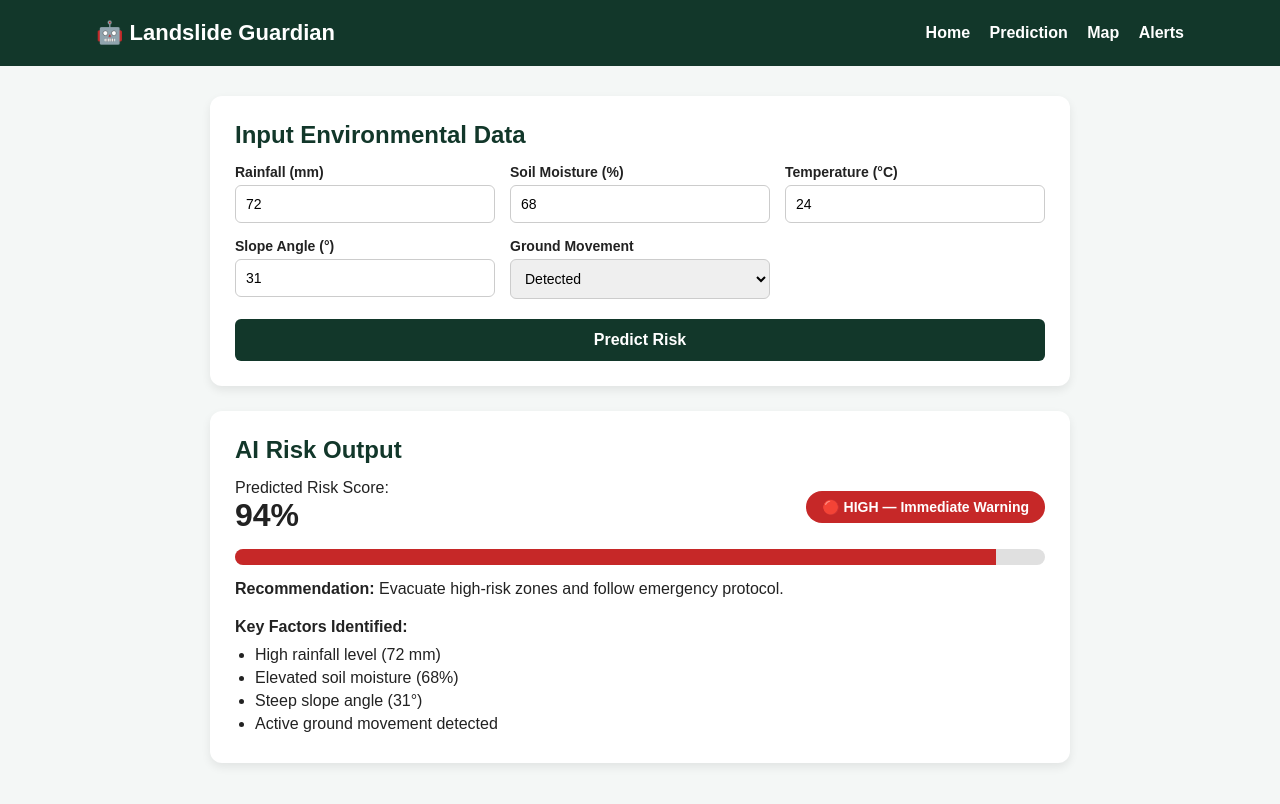
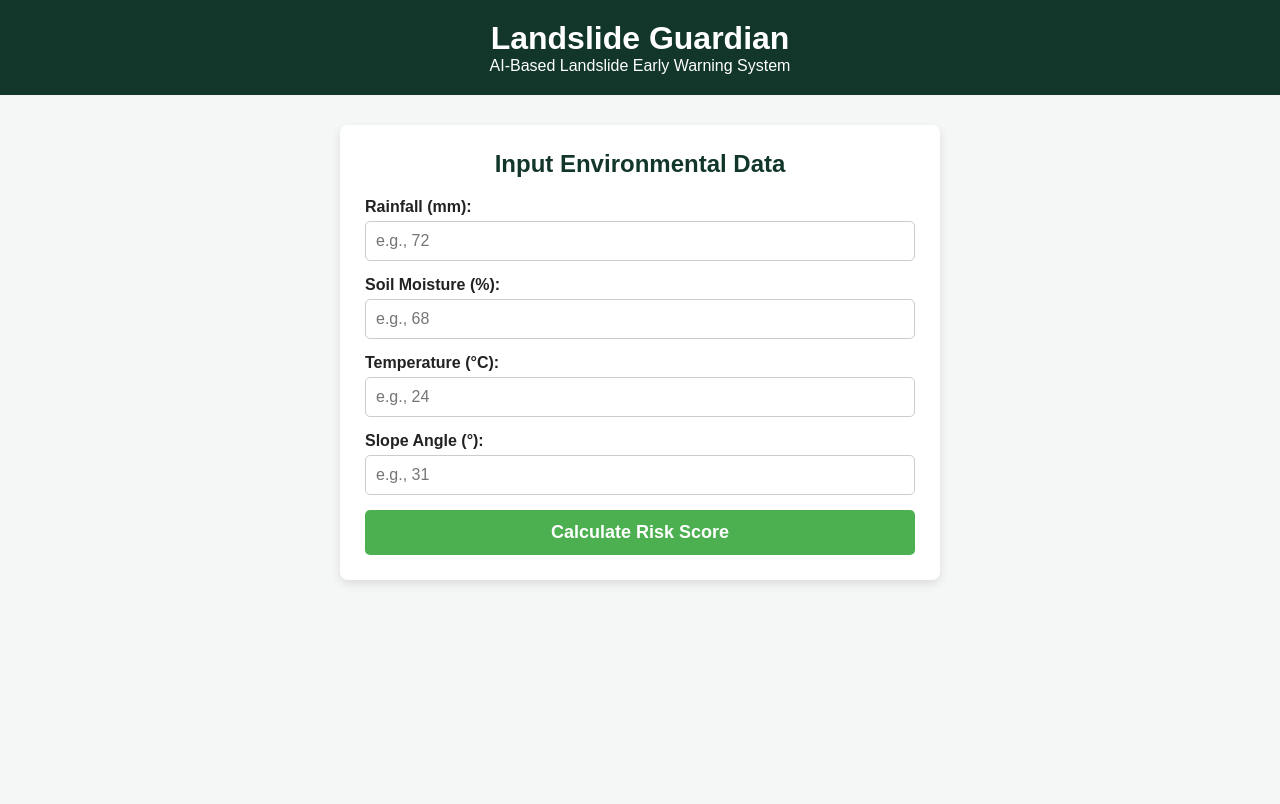
Before and after one commit to wscubemuskan/landslide-guardian, a plain HTML site: page prediction.html in a window 1280 px wide. Drawn offline with Linux system fonts and the light colour scheme.

Commit message:
Update prediction.html

```diff
--- a/prediction.html
+++ b/prediction.html
@@ -5,248 +5,90 @@
   <meta name="viewport" content="width=device-width, initial-scale=1.0">
   <title>AI Risk Prediction | Landslide Guardian</title>
   <style>
-    * {
-      box-sizing: border-box;
-      margin: 0;
-      padding: 0;
-      font-family: Arial, sans-serif;
-    }
-    body {
-      background: #f4f7f6;
-      color: #222;
-      padding-bottom: 40px;
-    }
-    header {
-      background: #12372a;
-      color: white;
-      padding: 20px 7.5%;
-      display: flex;
-      justify-content: space-between;
-      align-items: center;
-    }
-    header h1 { font-size: 22px; }
-    nav a {
-      color: white;
-      text-decoration: none;
-      margin-left: 15px;
-      font-weight: bold;
-    }
-    .container {
-      max-width: 900px;
-      margin: 30px auto;
-      padding: 0 20px;
-    }
-    .card {
-      background: white;
-      padding: 25px;
-      border-radius: 12px;
-      box-shadow: 0 4px 10px rgba(0,0,0,0.08);
-      margin-bottom: 25px;
-    }
-    h2 { margin-bottom: 15px; color: #12372a; }
+    * { box-sizing: border-box; margin: 0; padding: 0; font-family: Arial, sans-serif; }
+    body { background: #f4f7f6; color: #222; padding-bottom: 40px; }
+    header { background: #12372a; color: white; padding: 20px 7.5%; text-align: center; }
 
-    /* Input Form Styles */
-    .form-grid {
-      display: grid;
-      grid-template-columns: repeat(auto-fit, minmax(200px, 1fr));
-      gap: 15px;
-      margin-bottom: 20px;
-    }
-    .input-group {
-      display: flex;
-      flex-direction: column;
-    }
-    .input-group label {
-      font-size: 14px;
-      font-weight: bold;
-      margin-bottom: 5px;
-    }
-    .input-group input, .input-group select {
-      padding: 10px;
-      border: 1px solid #ccc;
-      border-radius: 6px;
-      font-size: 14px;
-    }
-    .btn-predict {
-      background: #12372a;
-      color: white;
-      padding: 12px 25px;
-      border: none;
-      border-radius: 6px;
-      font-size: 16px;
-      font-weight: bold;
-      cursor: pointer;
-      width: 100%;
-    }
-    .btn-predict:hover { background: #0e2b21; }
+    .container { max-width: 600px; margin: 30px auto; background: white; padding: 25px; border-radius: 8px; box-shadow: 0 4px 10px rgba(0,0,0,0.1); }
+    h2 { margin-bottom: 20px; color: #12372a; text-align: center; }
 
-    /* Prediction Result Styles */
-    .result-box {
-      display: flex;
-      align-items: center;
-      justify-content: space-between;
-      margin-bottom: 15px;
-    }
-    .score { font-size: 32px; font-weight: bold; }
-    .badge {
-      padding: 8px 16px;
-      border-radius: 20px;
-      color: white;
-      font-weight: bold;
-      font-size: 14px;
-    }
-    .progress-bar-bg {
-      background: #e0e0e0;
-      border-radius: 10px;
-      height: 16px;
-      width: 100%;
-      overflow: hidden;
-      margin-bottom: 15px;
-    }
-    .progress-bar-fill {
-      height: 100%;
-      width: 0%;
-      transition: width 0.5s ease-in-out, background-color 0.5s ease-in-out;
-    }
-    .bg-low { background-color: #2e7d32; }
-    .bg-moderate { background-color: #ef6c00; }
-    .bg-high { background-color: #c62828; }
+    .form-group { margin-bottom: 15px; }
+    label { display: block; margin-bottom: 5px; font-weight: bold; }
+    input[type="number"] { width: 100%; padding: 10px; border: 1px solid #ccc; border-radius: 5px; font-size: 16px; }
 
-    ul.factors {
-      margin-left: 20px;
-      margin-top: 10px;
-    }
-    ul.factors li { margin-bottom: 5px; }
+    button { width: 100%; background: #4caf50; color: white; border: none; padding: 12px; font-size: 18px; border-radius: 5px; cursor: pointer; font-weight: bold; }
+    button:hover { background: #45a049; }
+
+    .result-box { margin-top: 20px; padding: 15px; border-radius: 5px; display: none; text-align: center; font-size: 18px; font-weight: bold; }
   </style>
 </head>
 <body>
 
   <header>
-    <h1>🤖 Landslide Guardian</h1>
-    <nav>
-      <a href="index.html">Home</a>
-      <a href="prediction.html">Prediction</a>
-      <a href="map.html">Map</a>
-      <a href="alert.html">Alerts</a>
-    </nav>
+    <h1>Landslide Guardian</h1>
+    <p>AI-Based Landslide Early Warning System</p>
   </header>
 
   <div class="container">
+    <h2>Input Environmental Data</h2>
 
-    <!-- Input Section -->
-    <div class="card">
-      <h2>Input Environmental Data</h2>
-      <div class="form-grid">
-        <div class="input-group">
-          <label>Rainfall (mm)</label>
-          <input type="number" id="rainfall" value="72">
-        </div>
-        <div class="input-group">
-          <label>Soil Moisture (%)</label>
-          <input type="number" id="moisture" value="68">
-        </div>
-        <div class="input-group">
-          <label>Temperature (°C)</label>
-          <input type="number" id="temp" value="24">
-        </div>
-        <div class="input-group">
-          <label>Slope Angle (°)</label>
-          <input type="number" id="slope" value="31">
-        </div>
-        <div class="input-group">
-          <label>Ground Movement</label>
-          <select id="movement">
-            <option value="yes" selected>Detected</option>
-            <option value="no">None</option>
-          </select>
-        </div>
-      </div>
-      <button class="btn-predict" onclick="calculateRisk()">Predict Risk</button>
-    </div>
-
-    <!-- Output/Result Section -->
-    <div class="card">
-      <h2>AI Risk Output</h2>
-      <div class="result-box">
-        <div>
-          <span>Predicted Risk Score:</span>
-          <div class="score" id="risk-score">--%</div>
-        </div>
-        <div id="risk-badge" class="badge bg-moderate">Pending...</div>
+    <form id="predictionForm">
+      <div class="form-group">
+        <label for="rainfall">Rainfall (mm):</label>
+        <input type="number" id="rainfall" placeholder="e.g., 72" required>
       </div>
 
-      <div class="progress-bar-bg">
-        <div id="progress-fill" class="progress-bar-fill"></div>
+      <div class="form-group">
+        <label for="moisture">Soil Moisture (%):</label>
+        <input type="number" id="moisture" placeholder="e.g., 68" required>
       </div>
 
-      <p><strong>Recommendation:</strong> <span id="recommendation">Click "Predict Risk" to view assessment.</span></p>
+      <div class="form-group">
+        <label for="temperature">Temperature (°C):</label>
+        <input type="number" id="temperature" placeholder="e.g., 24" required>
+      </div>
 
-      <h3 style="margin-top: 20px; font-size: 16px;">Key Factors Identified:</h3>
-      <ul class="factors" id="factors-list">
-        <li>Awaiting parameter calculation...</li>
-      </ul>
-    </div>
+      <div class="form-group">
+        <label for="slope">Slope Angle (°):</label>
+        <input type="number" id="slope" placeholder="e.g., 31" required>
+      </div>
 
+      <button type="submit">Calculate Risk Score</button>
+    </form>
+
+    <div id="result" class="result-box"></div>
   </div>
 
   <script>
-    function calculateRisk() {
-      const rainfall = parseFloat(document.getElementById('rainfall').value) || 0;
-      const moisture = parseFloat(document.getElementById('moisture').value) || 0;
-      const temp = parseFloat(document.getElementById('temp').value) || 0;
-      const slope = parseFloat(document.getElementById('slope').value) || 0;
-      const movement = document.getElementById('movement').value;
+    document.getElementById('predictionForm').addEventListener('submit', function(e) {
+      e.preventDefault();
 
-      // Weighted score calculation
-      let score = (rainfall * 0.35) + (moisture * 0.35) + (slope * 0.8);
-      if (movement === 'yes') score += 20;
+      // Read values from form fields
+      const rainfall = parseFloat(document.getElementById('rainfall').value);
+      const moisture = parseFloat(document.getElementById('moisture').value);
+      const slope = parseFloat(document.getElementById('slope').value);
 
-      // Clamp max value at 99%
-      let finalScore = Math.min(Math.round(score), 99);
+      // Simple prediction logic threshold
+      let riskScore = (rainfall * 0.4) + (moisture * 0.4) + (slope * 0.2);
+      riskScore = Math.min(Math.round(riskScore), 100);
 
-      const scoreEl = document.getElementById('risk-score');
-      const fillEl = document.getElementById('progress-fill');
-      const badgeEl = document.getElementById('risk-badge');
-      const recEl = document.getElementById('recommendation');
-      const factorsEl = document.getElementById('factors-list');
+      const resultDiv = document.getElementById('result');
+      resultDiv.style.display = 'block';
 
-      scoreEl.innerText = finalScore + "%";
-      fillEl.style.width = finalScore + "%";
-
-      let factors = [];
-
-      if (finalScore < 40) {
-        badgeEl.className = "badge bg-low";
-        badgeEl.innerText = "🟢 LOW — Safe";
-        recEl.innerText = "Conditions are currently stable.";
-        fillEl.style.backgroundColor = "#2e7d32";
-      } else if (finalScore < 70) {
-        badgeEl.className = "badge bg-moderate";
-        badgeEl.innerText = "🟠 MODERATE — Monitor Area";
-        recEl.innerText = "Stay updated on weather forecasts and soil conditions.";
-        fillEl.style.backgroundColor = "#ef6c00";
+      if (riskScore >= 70) {
+        resultDiv.style.background = '#ffebee';
+        resultDiv.style.color = '#c62828';
+        resultDiv.innerText = `High Risk Warning! Risk Score: ${riskScore}/100`;
+      } else if (riskScore >= 40) {
+        resultDiv.style.background = '#fffde7';
+        resultDiv.style.color = '#f57f17';
+        resultDiv.innerText = `Moderate Risk. Risk Score: ${riskScore}/100`;
       } else {
-        badgeEl.className = "badge bg-high";
-        badgeEl.innerText = "🔴 HIGH — Immediate Warning";
-        recEl.innerText = "Evacuate high-risk zones and follow emergency protocol.";
-        fillEl.style.backgroundColor = "#c62828";
+        resultDiv.style.background = '#e8f5e9';
+        resultDiv.style.color = '#2e7d32';
+        resultDiv.innerText = `Low Risk. Risk Score: ${riskScore}/100`;
       }
-
-      // Generate dynamic factors
-      if (rainfall > 50) factors.push("High rainfall level (" + rainfall + " mm)");
-      if (moisture > 60) factors.push("Elevated soil moisture (" + moisture + "%)");
-      if (slope > 30) factors.push("Steep slope angle (" + slope + "°)");
-      if (movement === 'yes') factors.push("Active ground movement detected");
-
-      if (factors.length === 0) {
-        factors.push("All environmental metrics within standard safe ranges.");
-      }
-
-      factorsEl.innerHTML = factors.map(f => `<li>${f}</li>`).join('');
-    }
-
-    // Run initial calculation on load
-    calculateRisk();
+    });
   </script>
 
 </body>
```
